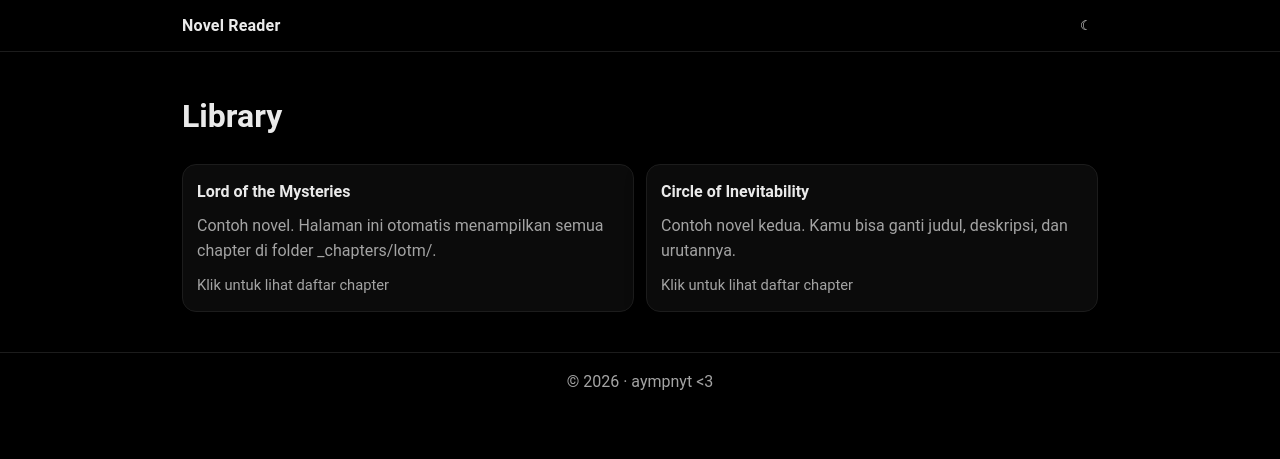
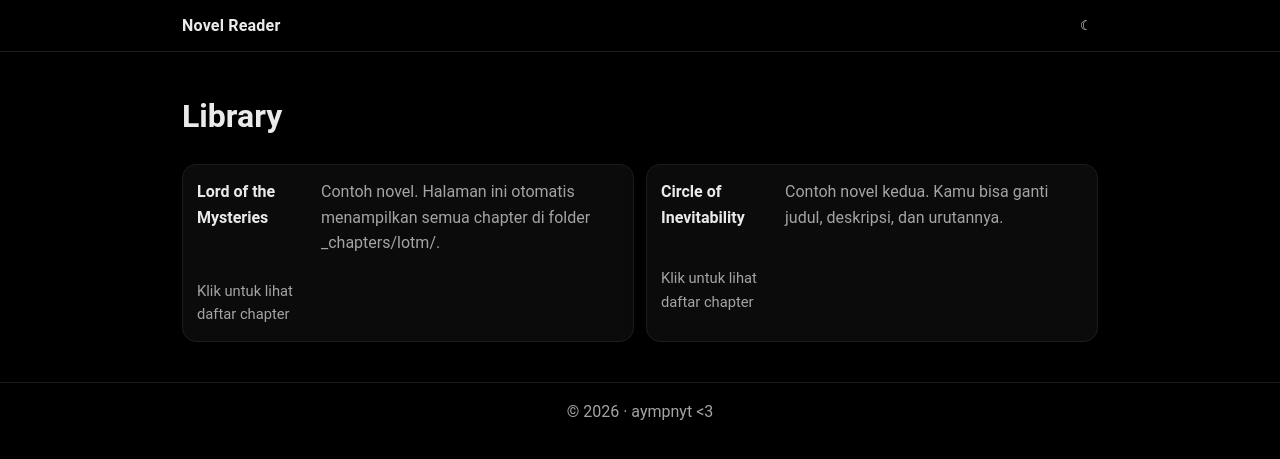
Before and after one commit to mumimoi/mumimoi.github.io, a Jekyll site: the page built from index.md, in a window 1280 px wide. Shown: the top 459 px of the page. Built offline with Jekyll 4.4.1, drawn with Linux system fonts in a browser that asks for light colours.

Commit message:
Update main.css

```diff
--- a/assets/css/main.css
+++ b/assets/css/main.css
@@ -275,6 +275,28 @@
   margin-bottom: 10px;
 }
 
+.novel-cover{
+  width: 100%;
+  aspect-ratio: 3 / 4;
+  object-fit: cover;
+  display: block;
+  border-radius: calc(var(--radius) - 4px);
+  border: 1px solid var(--border);
+  margin-bottom: 12px;
+}
+
+@media (min-width: 900px){
+  .novel-card{
+    display: grid;
+    grid-template-columns: 110px 1fr;
+    gap: 14px;
+    align-items: start;
+  }
+  .novel-cover{
+    margin-bottom: 0;
+  }
+}
+
 .novel-header { margin-bottom: 14px; }
 .novel-title { margin: 0 0 6px; }
 .novel-desc { margin: 10px 0 0; color: var(--muted); }
```
